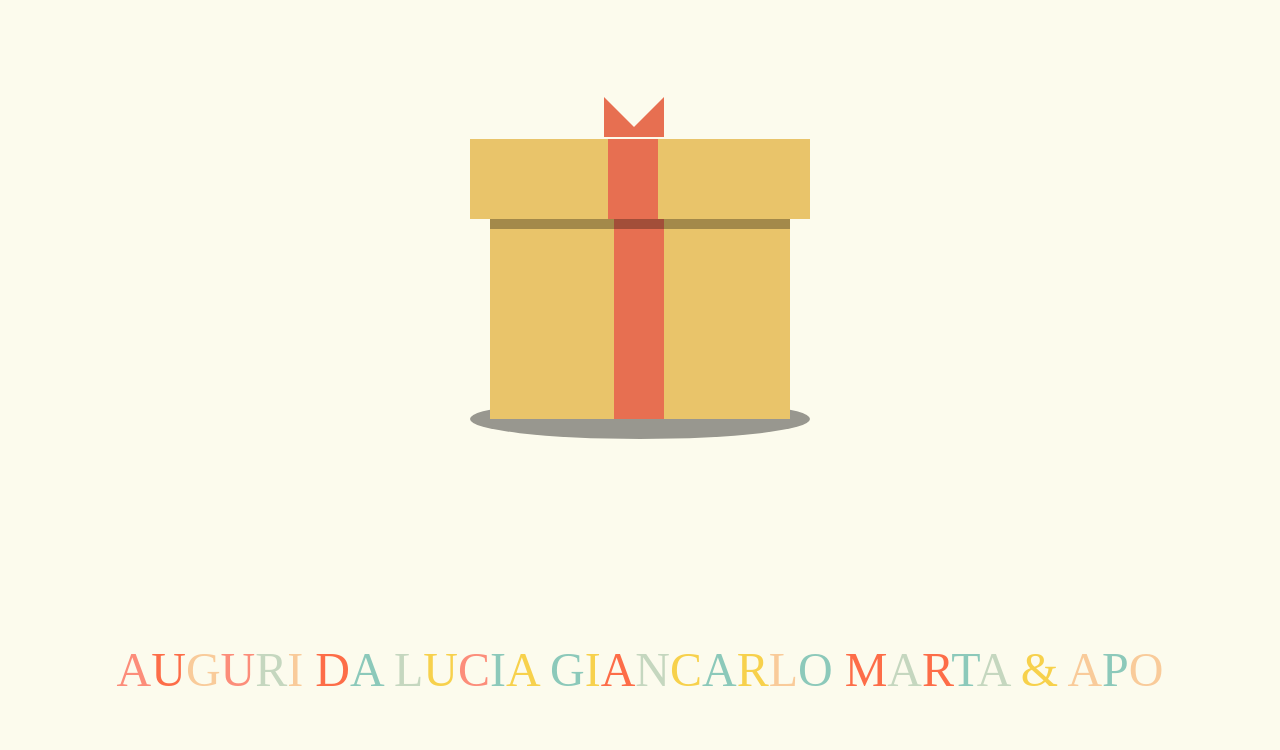
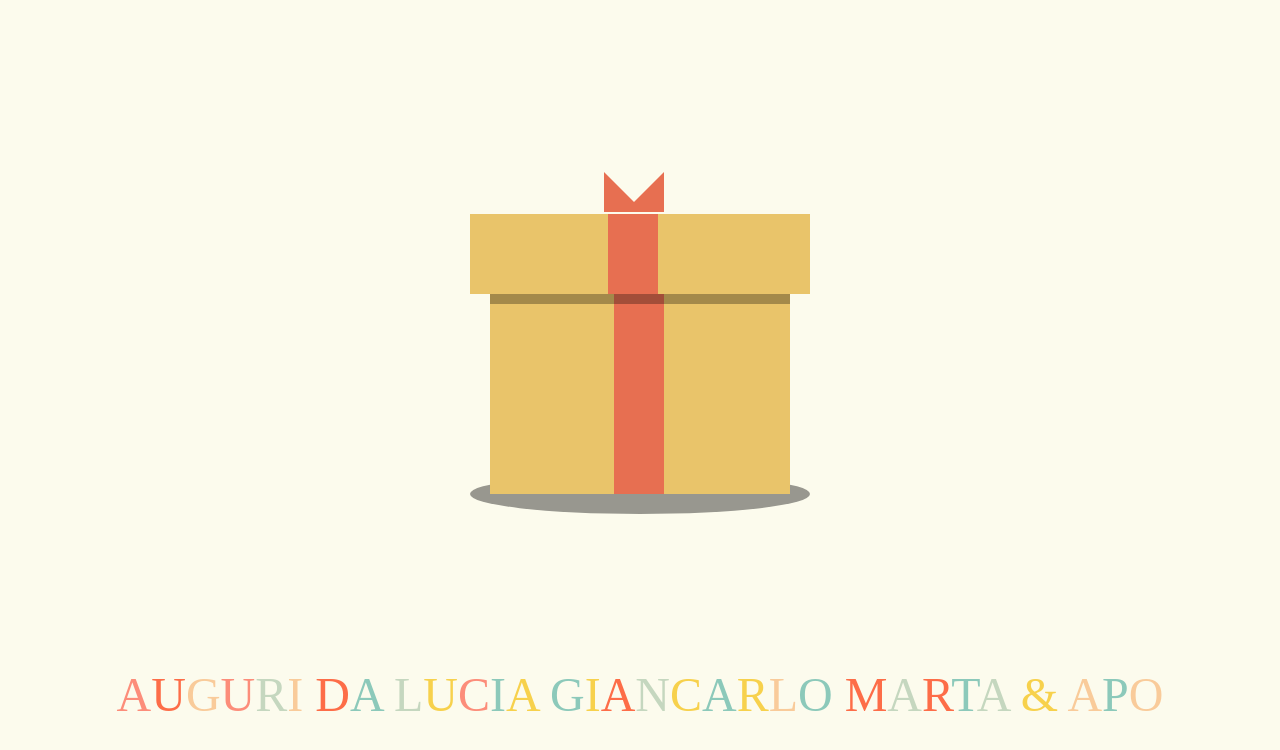
Before and after one commit to jacopithecus/davidecard, a plain HTML site: page index.html in a window 1280 px wide. Drawn offline with Linux system fonts and the light colour scheme.

Commit message:
Update index.html

```diff
--- a/index.html
+++ b/index.html
@@ -270,7 +270,7 @@
 </head>
 <body>
 
-<div class="flex-container" style="margin-top: 100px;">
+<div class="flex-container" style="margin-top: 200px;">
     <div class="birthday-gift">
         <div class="gift">
             <input id='click' type='checkbox'>
```
